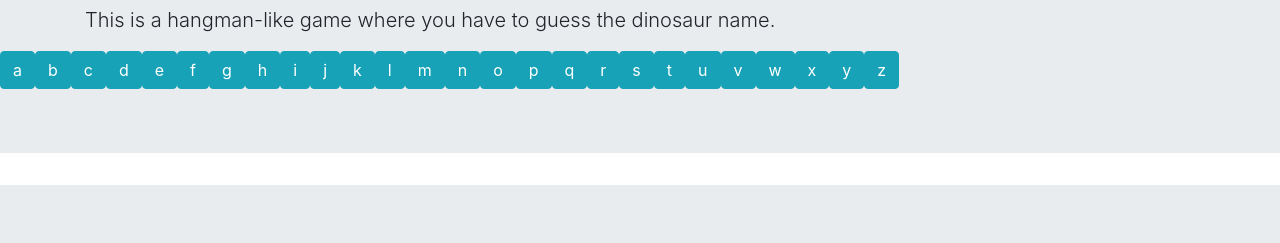
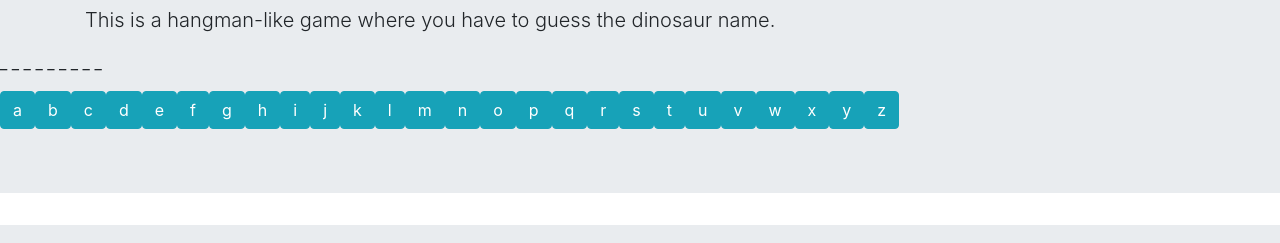
Before and after one commit to Lindca/WordGuessGame, a plain HTML site: page index.html in a window 1280 px wide. Shown: the part 134-377 px from the top of the page. Drawn offline with nearby package versions, Linux system fonts and the light colour scheme; a web font is replaced by a local one.

Commit message:
underscores on page

```diff
--- a/index.html
+++ b/index.html
@@ -87,14 +87,17 @@
             var wordArray=wordChosen.split("")
             console.log(wordArray)
             // create underscores on the screen for all the letters not yet guessed
-            var underscoresArray = wordChosen.replace(/.{1}/g, "_ ");
-            console.log(underscoresArray)
+            var underscoreArray= document.createElement("p");
+            document.getElementsByClassName("jumbotron1");
+            document.querySelector(".jumbotron1").appendChild(underscoreArray);
+            underscoreArray.innerHTML= wordChosen.replace(/.{1}/g, "_ ");
+            console.log(underscoreArray)
 
             // create buttons on the screen with the letters
             for(var i = 0; i<alphabet.length; i++){
                 var letterBtn=document.createElement("BUTTON");
-                document.getElementsByClassName("jumbotron");
-                document.querySelector(".jumbotron").appendChild(letterBtn);
+                document.getElementsByClassName("jumbotron1");
+                document.querySelector(".jumbotron1").appendChild(letterBtn);
                 letterBtn.classList.add("data-letter","btn", "btn-info");
                 letterBtn.innerHTML= alphabet[i];
             }
@@ -104,7 +107,8 @@
                 while(i<wordArray.length){
                     if(letterBtn===wordArray[i]){
                         wordArray.splice(//at the position where they are the same?
-                        )
+                        );
+                        letterBtn.push(underscoreArray)
 
                     }
 
@@ -120,7 +124,7 @@
                 document.querySelector(".jumbotron2").appendChild(lead2);
                 lead2.innerHTML = "You have " + lives + " lives left.";
                 if (lives < 1) {
-                    jumbotron2.innerHTML = "Game Over! The Dinosaur name was "
+                    lead2.innerHTML = "Game Over! The Dinosaur name was "
                     + wordChosen + ".";
                 }
                 for (var i = 0; i < wordChosen.length; i++) {
```
